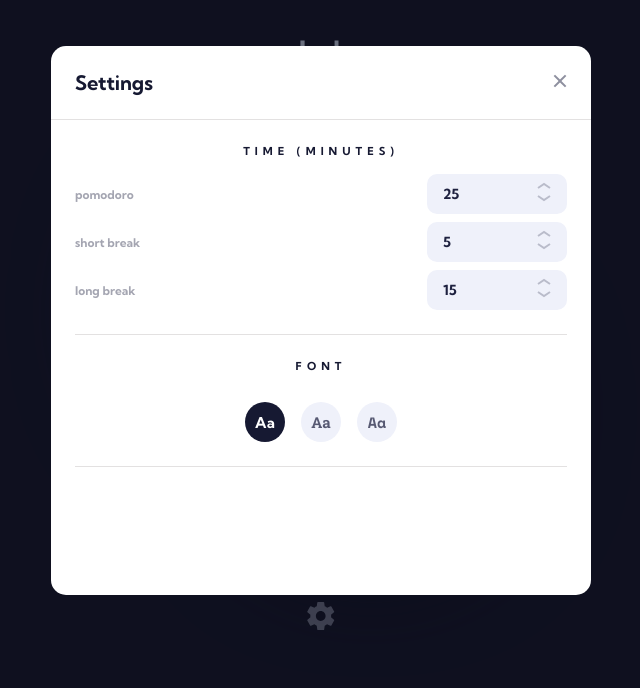
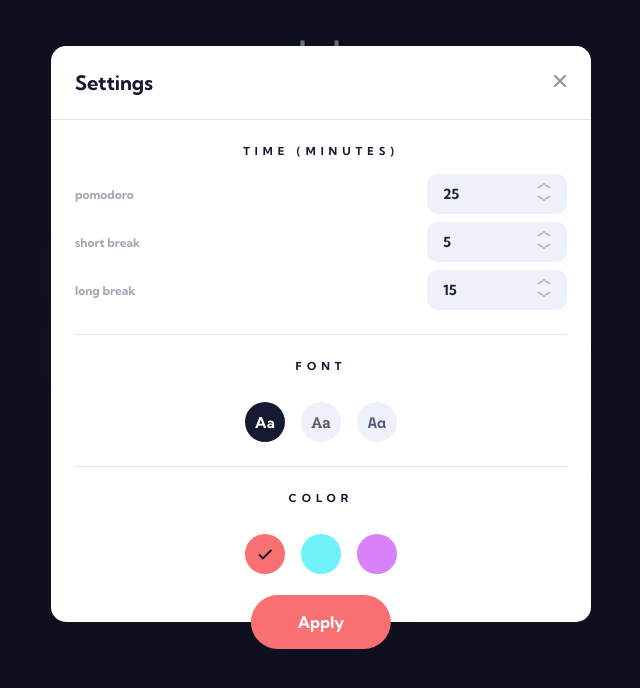
Before and after one commit to AlexanderMelox/melodoro, a React (Create React App) app: page / in a window 1280 px wide. Both pictures are taken after a click on the button 640 px from the left and 617 px from the top of the page. Shown: the top 688 px of the page, without its empty margins (319-959 px from the left). Built offline with nearby package versions, Linux system fonts and the light colour scheme.

Commit message:
added color settings and apply submit button

```diff
--- a/src/components/Buttons.js
+++ b/src/components/Buttons.js
@@ -1,4 +1,5 @@
 import styled from 'styled-components/macro'
+import { colors } from '../style'
 
 const buttonReset = `
   display: inline-block;
@@ -29,6 +30,18 @@ const buttonReset = `
   }
 `
 
+export const Button = styled.button`
+  ${buttonReset}
+  padding: 1.7rem 4.7rem;
+  font-size: 1.6rem;
+  border-radius: 26.5rem;
+`
+
+export const PrimaryButton = styled(Button)`
+  background-color: ${colors.primary1};
+  color: ${colors.light1};
+`
+
 export const IconButton = styled.button`
-  ${buttonReset};
+  ${buttonReset}
 `
--- a/src/components/Modal.js
+++ b/src/components/Modal.js
@@ -3,9 +3,10 @@ import styled from 'styled-components/macro'
 import { rgba } from 'polished'
 import { motion, AnimatePresence } from 'framer-motion'
 import { createPortal } from 'react-dom'
-import { IconButton } from './Buttons'
+import { IconButton, PrimaryButton } from './Buttons'
 import { colors } from '../style'
 import closeIcon from '../assets/icon-close.svg'
+import checkIcon from '../assets/icon-check.svg'
 import useClickOutside from '../hooks/useClickOutside'
 import useNumberInput from '../hooks/useNumberInput'
 import { H4 } from './Headings'
@@ -32,9 +33,13 @@ const variants = {
 // To map over and create the font radio buttons
 const fontOptions = [KUMBH_SANS, ROBOTO_SLAB, SPACE_MONO]
 
+// To map over and create the color radio buttons
+const colorOptions = ['primary1', 'primary2', 'primary3']
+
 const Modal = ({ open = false, closeModal }) => {
   const modalRef = useRef()
   const [selectedFont, setSelectedFont] = useState(KUMBH_SANS)
+  const [selectedColor, setSelectedColor] = useState('primary1')
 
   // TODO: switch these initial values to a global state
   const [PomodoroInput, pomodoroTime] = useNumberInput({
@@ -57,6 +62,11 @@ const Modal = ({ open = false, closeModal }) => {
 
   const onFontSelection = useCallback(
     (event) => setSelectedFont(event.target.value),
+    []
+  )
+
+  const onColorSelection = useCallback(
+    (event) => setSelectedColor(event.target.value),
     []
   )
 
@@ -110,6 +120,35 @@ const Modal = ({ open = false, closeModal }) => {
                     ))}
                   </RadioGroup>
                 </ModalSection>
+                <ModalSection>
+                  <H4 $align="center" $mb="1.6rem">
+                    Color
+                  </H4>
+                  <RadioGroup onChange={onColorSelection}>
+                    {colorOptions.map((color, i) => (
+                      <ColorRadioLabel
+                        key={color}
+                        $color={color}
+                        htmlFor={color}
+                      >
+                        <input
+                          id={color}
+                          defaultChecked={i === 0}
+                          type="radio"
+                          value={color}
+                          name="color"
+                        />
+
+                        <span>
+                          {color === selectedColor && (
+                            <img src={checkIcon} alt="color selected" />
+                          )}
+                        </span>
+                      </ColorRadioLabel>
+                    ))}
+                  </RadioGroup>
+                </ModalSection>
+                <SubmitButton type="submit">Apply</SubmitButton>
               </form>
             </ModalBody>
           </ModalContainer>
@@ -159,12 +198,16 @@ const ModalTitle = styled.h2`
 
 const ModalBody = styled.div`
   padding: 2.4rem;
+  position: relative;
 `
 
 const ModalSection = styled.div`
   padding-bottom: 2.4rem;
-  margin-bottom: 2.4rem;
-  border-bottom: 1px solid ${colors.borders.gray1};
+
+  &:not(&:last-of-type) {
+    border-bottom: 1px solid ${colors.borders.gray1};
+    margin-bottom: 2.4rem;
+  }
 `
 
 const FontRadioLabel = styled(RadioLabel)`
@@ -179,4 +222,17 @@ const FontRadioLabel = styled(RadioLabel)`
   }
 `
 
+const ColorRadioLabel = styled(RadioLabel)`
+  span {
+    background-color: ${({ $color }) => colors[$color]};
+  }
+`
+
+const SubmitButton = styled(PrimaryButton)`
+  position: absolute;
+  bottom: 0;
+  left: 50%;
+  transform: translate(-50%, 50%);
+`
+
 export default Modal
--- a/src/components/form/RadioLabel.js
+++ b/src/components/form/RadioLabel.js
@@ -4,7 +4,6 @@ import { colors } from '../../style'
 const RadioLabel = styled.label`
   span {
     position: relative;
-    display: inline-block;
     width: 4rem;
     height: 4rem;
     display: flex;
--- a/src/contexts/SettingsContext.js
+++ b/src/contexts/SettingsContext.js
@@ -10,7 +10,7 @@ const initialState = {
   },
   selectedTimer: 'pomodoro',
   font: KUMBH_SANS,
-  color: 'todo',
+  color: 'primary1',
 }
 
 export const SettingsContext = createContext()
```
Also changed, not shown: src/assets/icon-check.svg (added).
